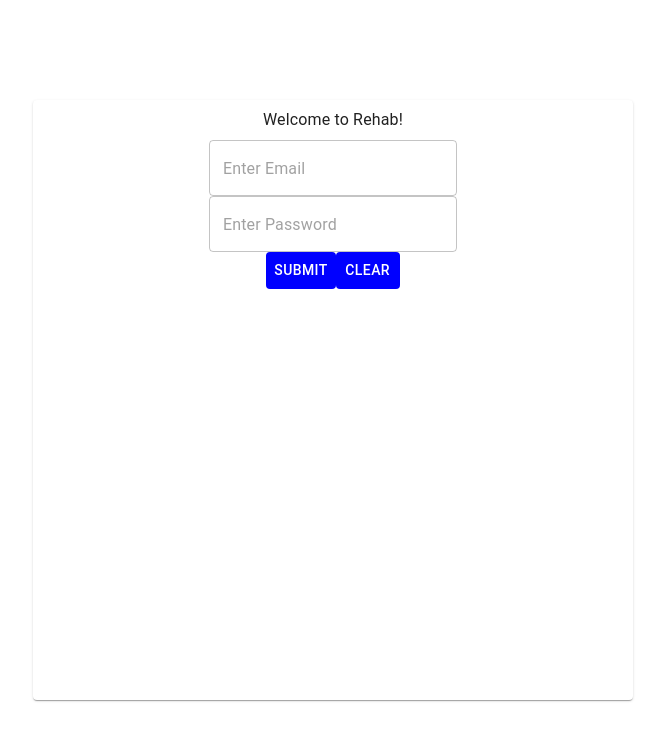
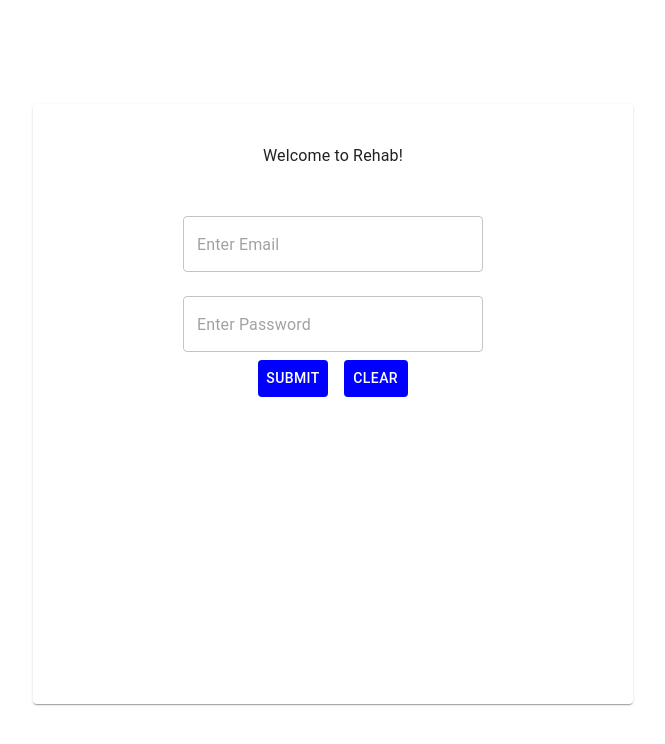
Before and after one commit to Oscar-Ore007/rehab, a React (Vite) app in the folder frontend/rehab-frontend/: page / in a window 1280 px wide. Shown: the top 744 px of the page, without its empty margins (307-972 px from the left). Built offline with nearby package versions, Linux system fonts and the light colour scheme.

Commit message:
added additional styling to login page

```diff
--- a/frontend/rehab-frontend/src/components/LoginPage.jsx
+++ b/frontend/rehab-frontend/src/components/LoginPage.jsx
@@ -10,15 +10,25 @@ export default function LoginPage() {
 		>
 			<Typography
 				sx={{
-					textAlign: "flex-start",
-					padding: 1,
+					textAlign: "center",
+					padding: 5,
+					margin: 1,
 				}}
 			>
 				Welcome to Rehab!
 			</Typography>
-			<TextField placeholder='Enter Email' type='email'></TextField>
+			<TextField
+				placeholder='Enter Email'
+				type='email'
+				sx={{ width: "300px" }}
+			></TextField>
 			<br></br>
-			<TextField placeholder='Enter Password' type='password'></TextField>
+			<br></br>
+			<TextField
+				placeholder='Enter Password'
+				type='password'
+				sx={{ width: "300px" }}
+			></TextField>
 			<Box
 				sx={{
 					display: "flex",
@@ -29,6 +39,7 @@ export default function LoginPage() {
 					sx={{
 						backgroundColor: "blue",
 						color: "white",
+						margin: 1
 					}}
 				>
 					Submit
@@ -37,6 +48,7 @@ export default function LoginPage() {
 					sx={{
 						backgroundColor: "blue",
 						color: "white",
+						margin: 1
 					}}
 				>
 					Clear
```
